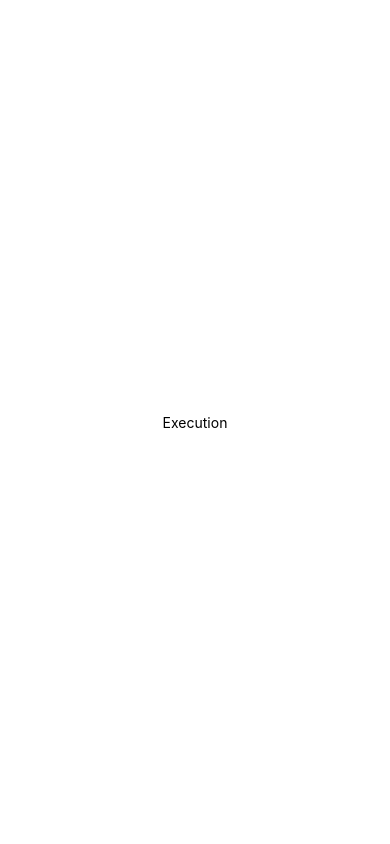
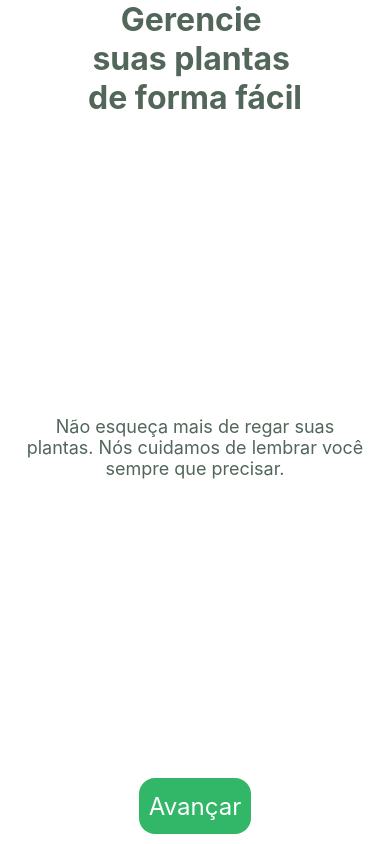
Before and after one commit to RaphaelSR/nlw5, a React Native app in the folder plantmanager/: screen / in a window 390 px wide. Built offline with nearby package versions, Linux system fonts and the light colour scheme.

Commit message:
Aula 01 with my changes

```diff
--- a/plantmanager/App.tsx
+++ b/plantmanager/App.tsx
@@ -1,16 +1,22 @@
 import React from 'react';
 import { Text, View, StatusBar, StyleSheet } from 'react-native';
+import Welcome from './src/pages/welcome';
 
 export default function App(){
   return (
-    <>
-    <StatusBar barStyle="dark-content" backgroundColor="#0071CE"/>
+
+    /* <StatusBar barStyle="dark-content" backgroundColor="#0071CE"/>
     <View style={style.container}>
       <Text>
-        Execution
+        Olá!
       </Text>
-    </View>
-    </>
+      <Text>
+        NLW#5
+      </Text>
+      </View> */
+      <Welcome/>
+
+
   )
 }
 
--- /dev/null
+++ b/plantmanager/custom.d.ts
@@ -0,0 +1,4 @@
+declare module '*.png' {
+    const content: any;
+    export default content;
+}
--- /dev/null
+++ b/plantmanager/src/components/Button.tsx
@@ -0,0 +1,33 @@
+import React from 'react';
+import {TouchableOpacity, Text, StyleSheet, TouchableOpacityProps} from 'react-native';
+import colors from '../styles/colors';
+
+interface ButtonProps extends TouchableOpacityProps {
+    title: string;
+}
+
+export function Button({title, ...rest} : ButtonProps) {
+    return (
+        <TouchableOpacity style={style.button} activeOpacity={0.7} {...rest}>
+        <Text style={style.buttonText}>
+            {title}
+        </Text>
+        </TouchableOpacity>
+    )
+}
+
+const style = StyleSheet.create({
+    button: {
+        backgroundColor: colors.green,
+        justifyContent: 'center',
+        alignItems: 'center',
+        borderRadius: 16,
+        marginBottom: 10,
+        height: 56,
+        paddingHorizontal: 10,
+    },
+    buttonText: {
+        color: colors.white,
+        fontSize: 24
+    }
+})
--- a/plantmanager/src/pages/welcome.tsx
+++ b/plantmanager/src/pages/welcome.tsx
@@ -1,22 +1,63 @@
-import react from 'react';
-import { View, Text, StyleSheet } from 'react-native';
+import React, {useState} from 'react';
+import { View, Text, StyleSheet, Image, TouchableOpacity, SafeAreaView } from 'react-native';
+import wateringImg from '../assets/watering.png';
+import { Button } from '../components/Button';
+import colors from '../styles/colors';
 
-export function Welcome(){
+export default function Welcome(){
+    const [visible, setVisible] = useState(false);
+
+    function handleVisibility(){
+        visible === true ? setVisible(false) : setVisible(true)
+
+    }
+
     return(
-        <View>
-            <Text style={style.headtext}>
-                Grencie suas plantas de forma fácil
-            </Text>
-        </View>
+
+    <SafeAreaView style={style.container}>
+        <Text style={style.title}>
+            Gerencie {'\n'}
+            suas plantas {'\n'}
+            de forma fácil
+        </Text>
+
+        {
+            visible &&
+            <Image source={wateringImg} style={style.image}/>
+        }
+
+        <Text style={style.subtitle}>
+            Não esqueça mais de regar suas plantas.
+            Nós cuidamos de lembrar você sempre que precisar.
+        </Text>
+
+        <Button title="Avançar" onPress={handleVisibility}/>
+
+    </SafeAreaView>
     )
 }
 
 
 const style = StyleSheet.create({
-    headtext: {
-        fontSize: 32px,
-        lineHeight: 38px,
-        Align: 'Center',
-        VerticalAlign: 'Top',
-    }
+    container: {
+      flex: 1,
+      alignItems: 'center',
+      justifyContent: 'space-between',
+    },
+    title: {
+        fontSize: 32,
+        fontWeight: 'bold',
+        textAlign: 'center',
+        color: colors.heading
+    },
+    subtitle: {
+        fontSize: 18,
+        textAlign: 'center',
+        paddingHorizontal: 20,
+        color: colors.heading,
+    },
+    image: {
+        width: 292,
+        height: 284
+    },
   })
--- /dev/null
+++ b/plantmanager/src/styles/colors.ts
@@ -0,0 +1,19 @@
+export default {
+  green: '#32B768',
+  green_dark: '#2B7A4B',
+  green_light: '#DAF2E4',
+
+  heading: '#52665A',
+  body_dark: '#738078',
+  body_light: '#AAB2AD',
+
+  background: '#FFFFFF',
+  shape: '#F0F0F0',
+  white: '#FFFFFF',
+  gray: '#CFCFCF',
+
+  blue: '#3D7199',
+  blue_light: '#EBF6FF',
+
+  red: '#E83F5B',
+};
```
